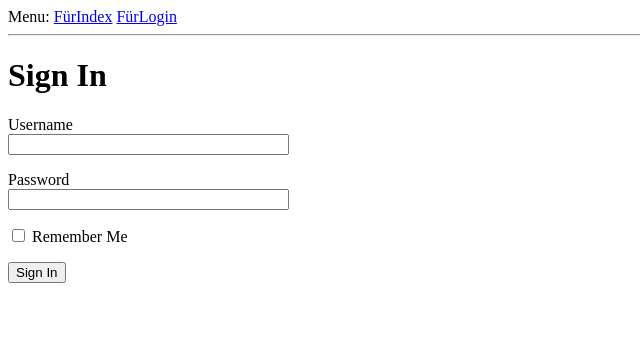
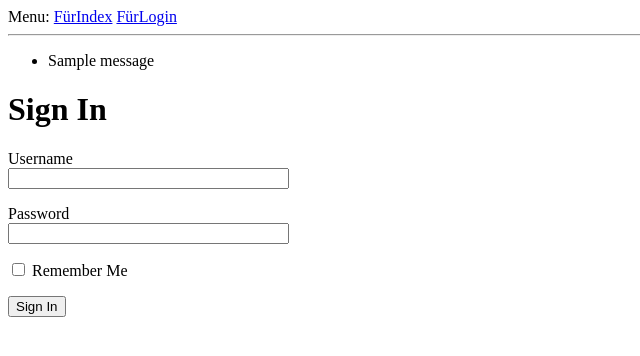
Before and after one commit to Imipenem/First_flask, a Flask app: page /login in a window 1280 px wide. Shown: the top 356 px of the page, without its empty margins (0-640 px from the left). Run offline with Flask 2, Linux system fonts and the light colour scheme; one stand-in notice (Sample message) is shown.

Commit message:
Finished Chapter 3
- added a simple generic length validator for username or password input

```diff
--- a/app/handlers/routes.py
+++ b/app/handlers/routes.py
@@ -1,5 +1,5 @@
 from app import app
-from flask import render_template
+from flask import render_template, redirect, flash, url_for
 from app.model.forms import LoginForm
 
 
@@ -20,7 +20,11 @@ def index():
     return render_template('index.html', user=user, posts=posts)
 
 
-@app.route('/login')
+# default function decorator for methods is only GET !!!
+@app.route('/login', methods=['GET', 'POST'])
 def login():
     form = LoginForm()
+    if form.validate_on_submit():
+        flash('Login successful {}, will be soon redirected'.format(form.username.data))
+        return redirect(url_for('index'))
     return render_template('login.html', form=form)
--- a/app/model/forms.py
+++ b/app/model/forms.py
@@ -1,10 +1,26 @@
 from flask_wtf import FlaskForm
 from wtforms import StringField, BooleanField, PasswordField, SubmitField
-from wtforms.validators import DataRequired
+from wtforms.validators import DataRequired, Regexp, ValidationError
+
+# small invalid length validator
+
+
+def length(min_len=0, max_len=10, message=None):
+    if not message:
+        message = 'Must be between {} and {} characters'.format(min_len, max_len)
+
+    def _length(form, field):
+        i = field.data and len(field.data) or 0
+        if i < min_len or i > max_len:
+            raise ValidationError(message)
+
+    return _length
 
 
 class LoginForm(FlaskForm):
-    username = StringField('Username', validators=[DataRequired()])
+    username = StringField('Username', validators=[
+        DataRequired(), Regexp('([0-9]+)+', message='Must match pattern'), length(2, 8, "Custom invalid length message")
+    ])
     password = PasswordField('Password',  validators=[DataRequired()])
     remember_me = BooleanField('Remember Me')
     submit = SubmitField('Sign In')
--- a/app/templates/base.html
+++ b/app/templates/base.html
@@ -10,10 +10,19 @@
 </head>
 <body>
     <div>Menu:
-        <a href="/index">FürIndex</a>
-        <a href="/login">FürLogin</a>
+        <a href="url_for{{'index'}}">FürIndex</a>
+        <a href="url_for{{'login'}}">FürLogin</a>
     </div>
     <hr>
+    {% with messages = get_flashed_messages() %}
+    {% if messages %}
+    <ul>
+        {% for message in messages %}
+        <li>{{ message }}</li>
+        {% endfor %}
+    </ul>
+    {% endif %}
+    {% endwith %}
     {% block content %}{% endblock %}
 </body>
 </html>
--- a/app/templates/login.html
+++ b/app/templates/login.html
@@ -7,10 +7,16 @@
         <p>
             {{ form.username.label}}<br>
             {{ form.username(size=32) }}
+            {% for error in form.username.errors %}
+            <span style="color: crimson;">[{{ error }}]</span>
+            {% endfor %}
         </p>
         <p>
             {{ form.password.label}}<br>
             {{ form.password(size=32) }}
+            {% for error in form.password.errors %}
+            <span style="color: crimson;">[{{ error }}]</span>
+            {% endfor %}
         </p>
         <p>{{ form.remember_me() }} {{ form.remember_me.label}}</p>
         <p>{{ form.submit() }}</p>
```
